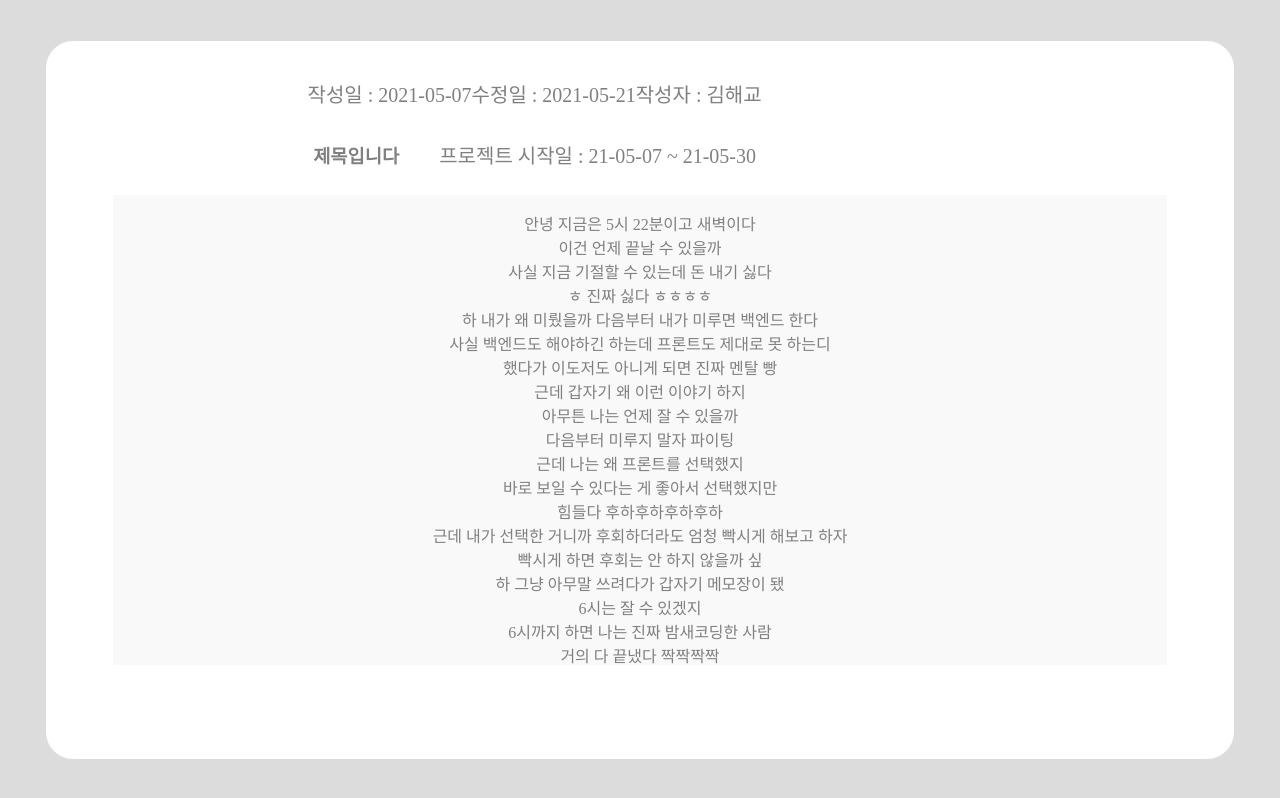
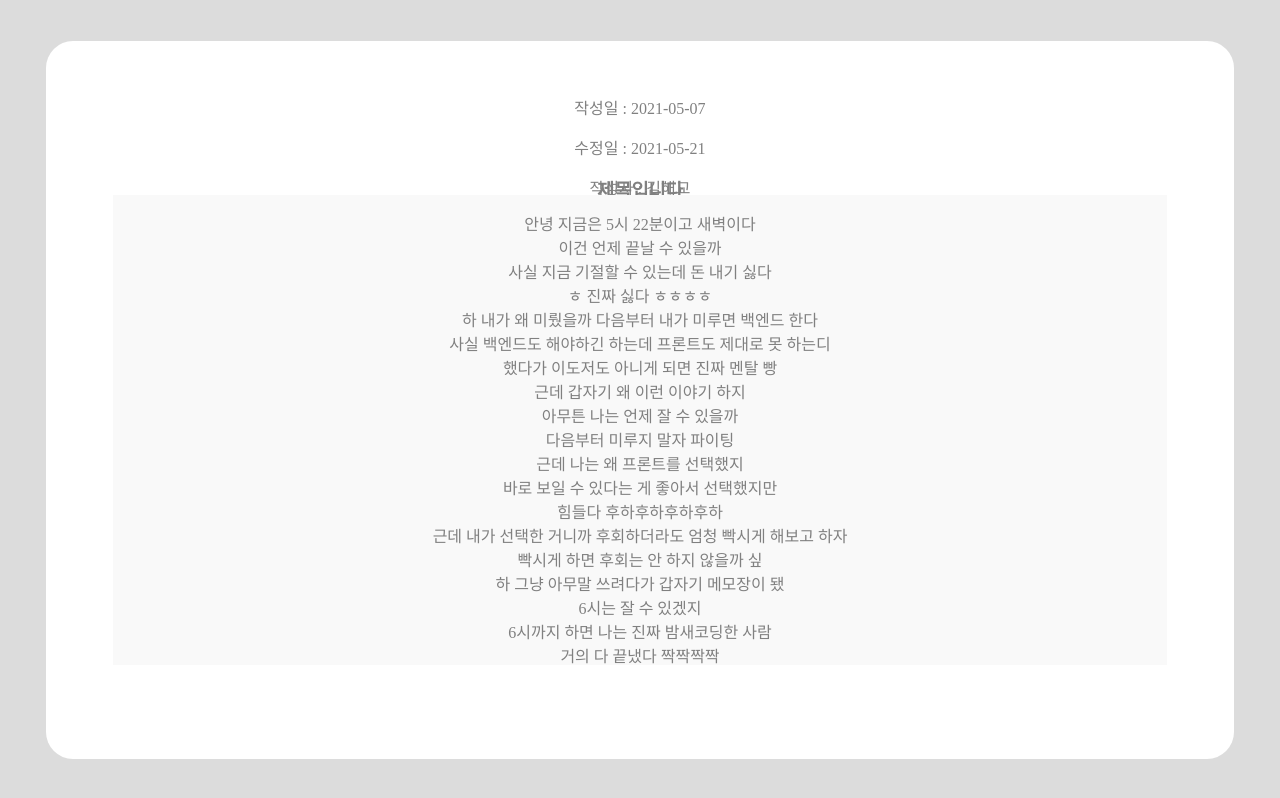
Before and after one commit to DSM-SUBMIT/POW_Frontend, a React (Create React App) app in the folder pow-front-v1/: page / in a window 1280 px wide. Built offline with nearby package versions, Linux system fonts and the light colour scheme.

Commit message:
[ADD] <style.js> 컴포던트로 묶은 것의 스타일들 코드 추가

```diff
--- a/pow-front-v1/src/components/modal/ProjectIntro/style.js
+++ b/pow-front-v1/src/components/modal/ProjectIntro/style.js
@@ -20,30 +20,45 @@ export const HeaderContent = styled.div`
 `;
 
 export const WriteBar = styled.div`
-  width: 80%;
+  width: 1054px;
   height: 61px;
-  p {
-    width: 178px;
-    display: inline;
-    font-size: 20px;
-    align: left;
-  }
+`;
+
+export const CreatedDate = styled.p`
+  width: 200px;
+  float: left;
+  font-size: 20px;
+`;
+
+export const ModifiedDate = styled.p`
+  width: 200px;
+  float: left;
+  font-size: 20px;
+`;
+
+export const Writer = styled.p`
+  width: 200px;
+  float: right;
+  font-size: 20px;
 `;
 
 export const TitleBar = styled.div`
-  width: 80%;
+  width: 1054px;
   height: 61px;
   margin-bottom: 27px;
-  h3 {
-    width: 656px;
-    display: inline;
-    margin-right: 40px;
-  }
-  p {
-    width: 178px;
-    display: inline;
-    font-size: 20px;
-  }
+  display: inline;
+`;
+
+export const IntroduceTitle = styled.h3`
+  width: 656px;
+  float: left;
+  text-align: left;
+`;
+
+export const StartDate = styled.p`
+  width: 378px;
+  float: right;
+  font-size: 20px;
 `;
 
 export const IntroduceBox = styled.div`
```
